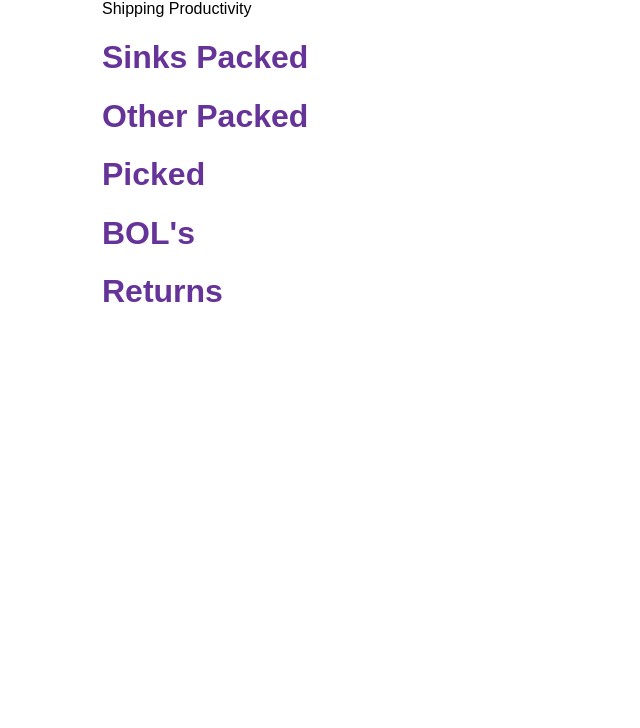
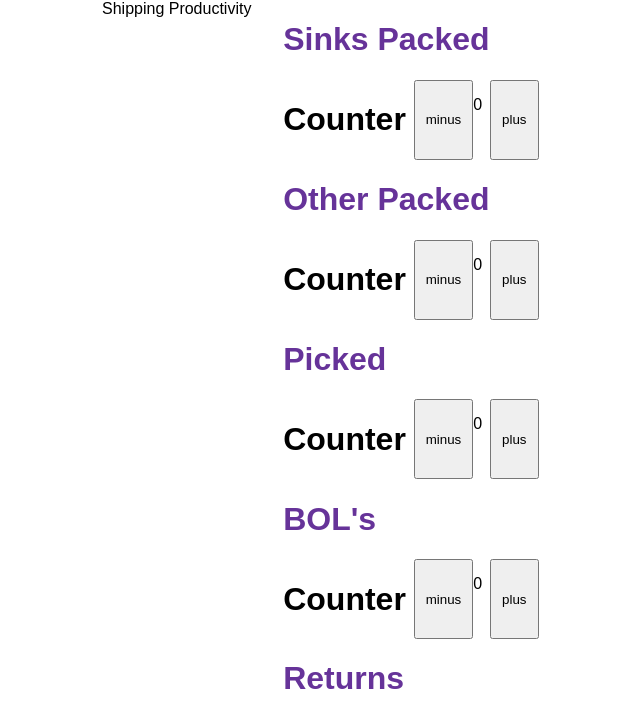
Before and after one commit to Douglas4739/shipping-productivity, a React (Create React App) app: page / in a window 1280 px wide. Shown: the top 728 px of the page, without its empty margins (288-928 px from the left). Built offline with nearby package versions, Linux system fonts and the light colour scheme.

Commit message:
added grid style

```diff
--- a/src/components/layout.css
+++ b/src/components/layout.css
@@ -2,6 +2,8 @@
     margin: auto;
     max-width: 500px;
     font-family: sans-serif;
+    display: grid;
+    grid-template-columns: auto auto auto auto;
   }
   .heading {
     color: rebeccapurple;
--- a/src/components/layout.js
+++ b/src/components/layout.js
@@ -12,9 +12,13 @@ export default function Layout() {
 
           <main>
             <h1 className="heading">Sinks Packed</h1>
+            <Counter></Counter>
             <h1 className="heading">Other Packed</h1>
+            <Counter></Counter>
             <h1 className="heading">Picked</h1>
+            <Counter></Counter>
             <h1 className="heading">BOL's</h1>
+            <Counter></Counter>
             <h1 className="heading">Returns</h1>
           </main>
         </div>
```
